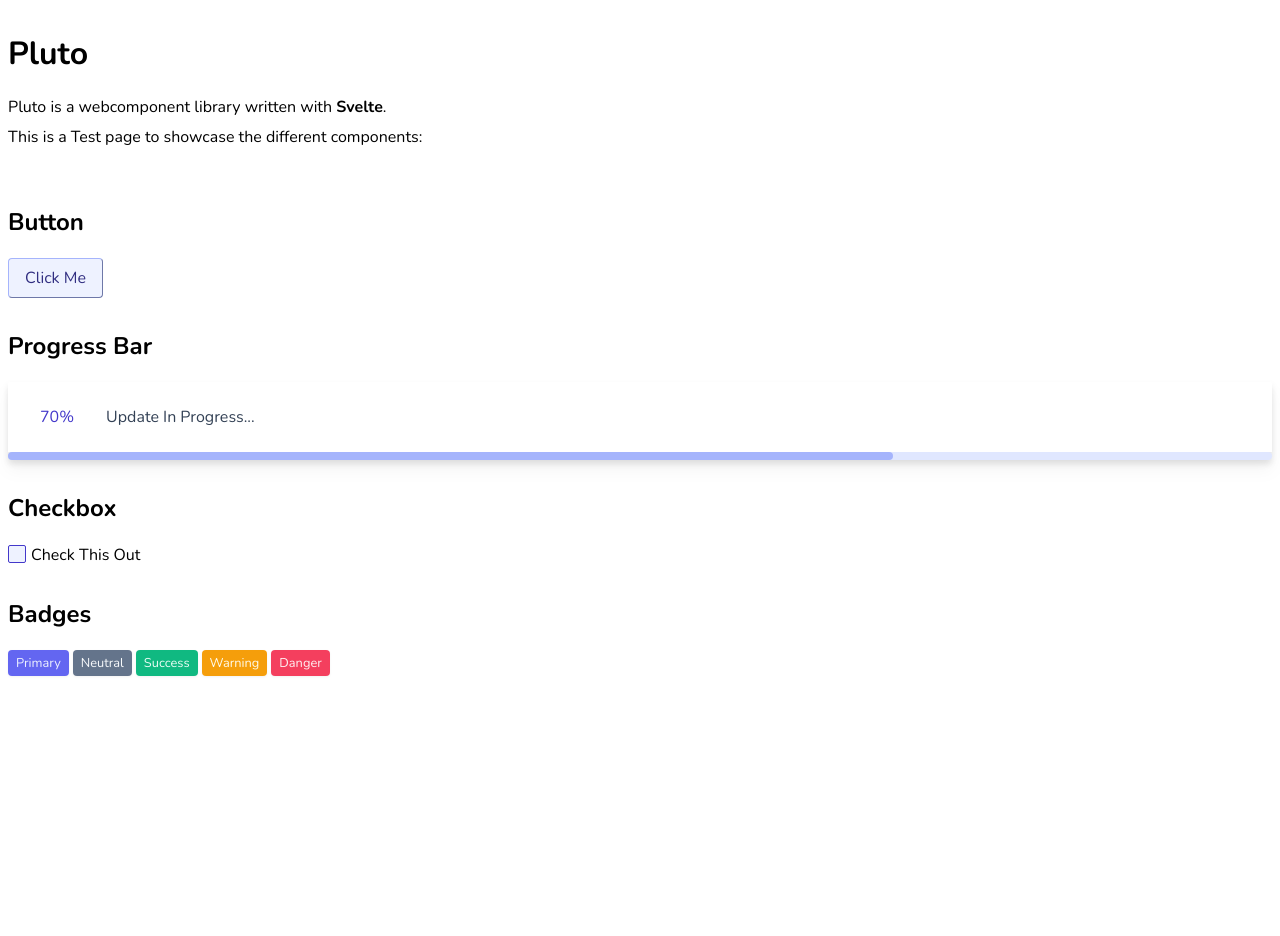
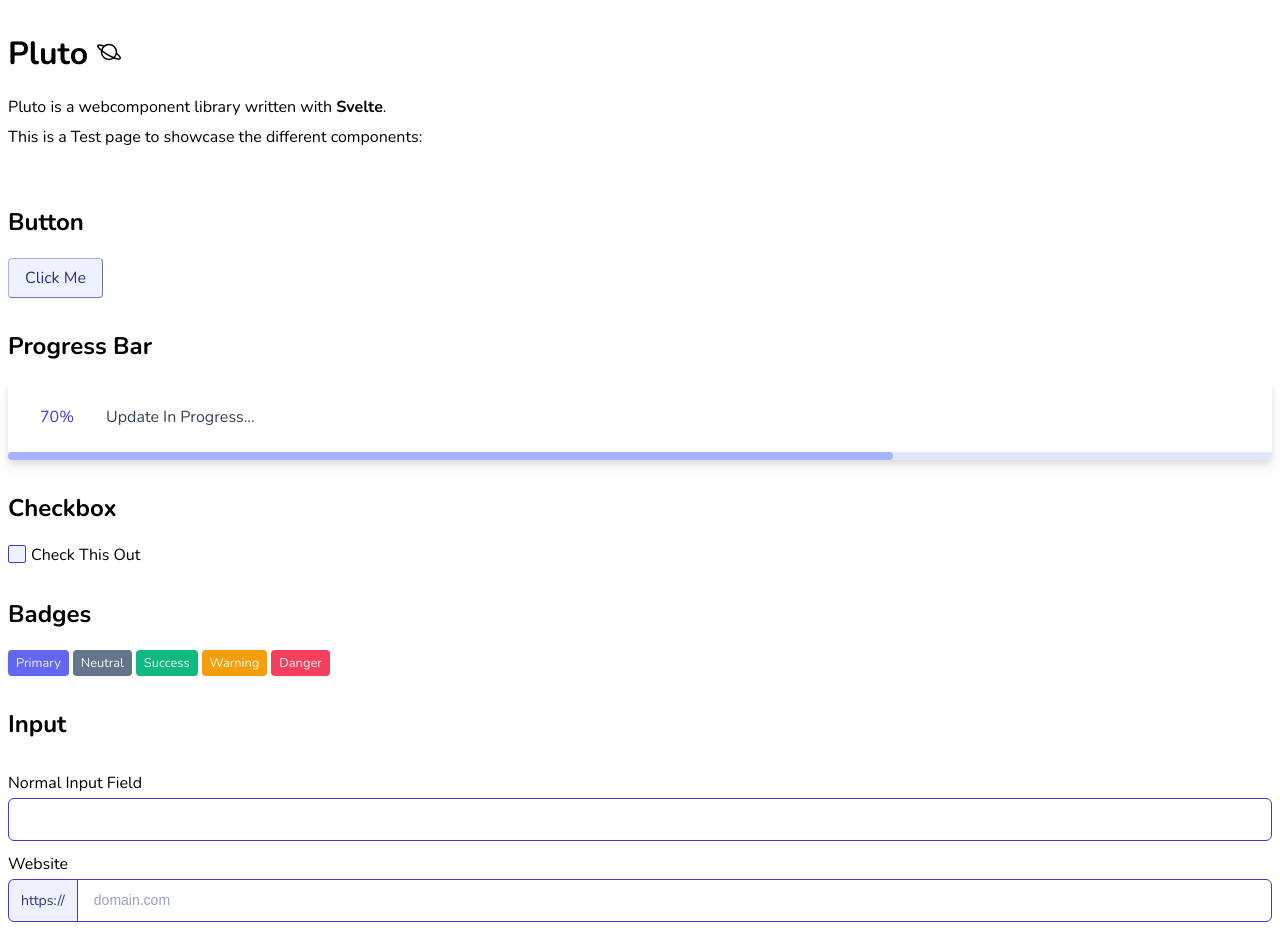
Before and after one commit to Ix76y/pluto, a SvelteKit app: page / in a window 1280 px wide. Shown: the top 936 px of the page. Before the commit the page ends 800 px from the top, so only its background shows below. Built offline with nearby package versions, Linux system fonts and the light colour scheme.

Commit message:
Adding input field component

```diff
--- a/src/lib/Badges.svelte
+++ b/src/lib/Badge.svelte
@@ -1,3 +1,5 @@
+<svelte:options tag="pl-badge" />
+
 <script lang="ts">
     /**
      * Set the variant to one of the following:
--- a/src/lib/Button.svelte
+++ b/src/lib/Button.svelte
@@ -1,3 +1,5 @@
+<svelte:options tag="pl-button" />
+
 <script>
     export let label = 'Click Me';
 </script>
@@ -22,13 +24,12 @@
 }
 
 .border-indigo-300 {
-  --tw-border-opacity: 1;
-  border-color: rgb(165 180 252 / var(--tw-border-opacity));
+  border-color: rgb(165 180 252);
 }
 
 .bg-indigo-50 {
   --tw-bg-opacity: 1;
-  background-color: rgb(238 242 255 / var(--tw-bg-opacity));
+  background-color: rgb(238 242 255);
 }
 
 .px-4 {
@@ -42,23 +43,19 @@
 }
 
 .text-indigo-900 {
-  --tw-text-opacity: 1;
-  color: rgb(49 46 129 / var(--tw-text-opacity));
+  color: rgb(49 46 129);
 }
 
 .hover\:border-indigo-400:hover {
-  --tw-border-opacity: 1;
-  border-color: rgb(129 140 248 / var(--tw-border-opacity));
+  border-color: rgb(129 140 248);
 }
 
 .hover\:bg-indigo-100:hover {
-  --tw-bg-opacity: 1;
-  background-color: rgb(224 231 255 / var(--tw-bg-opacity));
+  background-color: rgb(224 231 255);
 }
 
 .active\:bg-indigo-200:active {
-  --tw-bg-opacity: 1;
-  background-color: rgb(199 210 254 / var(--tw-bg-opacity));
+  background-color: rgb(199 210 254);
 }
 
 
--- a/src/lib/CheckBox.svelte
+++ b/src/lib/CheckBox.svelte
@@ -1,3 +1,5 @@
+<svelte:options tag="pl-checkbox" />
+
 <script lang="ts">
     /**
      * id for the input field and label
--- /dev/null
+++ b/src/lib/Input.svelte
@@ -0,0 +1,181 @@
+<script lang="ts">
+    /**
+     * Optional Label for input field
+     */
+    export let label: string = "Label";
+
+    /**
+     * ID for input field
+     */
+    export let inputID: string = "";
+
+    /**
+     * Input type, can be:
+     * - text
+     * - email
+     * - password
+     */
+    export let inputType: string = "text";
+
+    /**
+     * Label position, can be either: left or top, default is top
+    */
+    export let labelPosition: "left" | "top" = "top";
+
+    /**
+     * Prefix text; before input field
+    */
+    export let prefix: string = "";
+
+    /**
+     * Suffix text; after input field
+    */
+   export let suffix: string = "";
+
+   /**
+    * placeholder text
+   */
+  export let placeholder: string = "";
+
+  /**
+   * TODO: clearable labels, password types
+  */
+
+</script>
+
+<div class="pluto pluto-{labelPosition}">
+    {#if label}
+        <label for={inputID}>{label}</label>
+    {/if}
+    <!--<input type={inputType}
+        id={inputID}
+    />-->
+    <div class="form-group">
+        {#if prefix}
+            <span class="rounded-left">{prefix}</span>
+            <input class="form-field rounded-right" type={inputType} id={inputID} placeholder={placeholder}>
+        {:else if suffix}
+            <input class="form-field rounded-left" type={inputType} id={inputID} placeholder={placeholder}>
+            <span class="rounded-right">{suffix}</span>
+        {:else}
+            <input class="form-field form-field-none" type={inputType} id={inputID} placeholder={placeholder}>
+        {/if}
+    </div>
+</div>
+
+
+<style>
+@import url('https://fonts.googleapis.com/css2?family=Nunito:wght@200;300;400;500;600;700;800;900;1000&display=swap');
+
+:root {
+  --input-color: rgb(49 46 129); /*#99A3BA;*/
+  --input-border: rgb(67 56 202);
+  --input-background: #fff;
+  --input-placeholder: #99A3BA; /*;#CBD1DC*/
+  --input-border-focus: rgb(49 46 129);
+  --group-color: var(--input-color);
+  --group-border: var(--input-border);
+  --group-background: rgb(238 242 255);
+  --group-color-focus: #fff;
+  --group-border-focus: var(--input-border-focus);
+  --group-background-focus: rgb(129 140 248);
+}
+
+.form-field {
+  display: block;
+  width: 100%;
+  padding: 8px 16px;
+  line-height: 25px;
+  font-size: 14px;
+  border-radius: 6px;
+  -webkit-appearance: none;
+  color: var(--input-color);
+  border: 1px solid var(--input-border);
+  background: var(--input-background);
+  transition: border 0.3s ease;
+}
+.form-field::-moz-placeholder {
+  color: var(--input-placeholder);
+}
+.form-field:-ms-input-placeholder {
+  color: var(--input-placeholder);
+}
+.form-field::placeholder {
+  color: var(--input-placeholder);
+}
+.form-field:focus {
+  outline: none;
+  border-color: var(--input-border-focus);
+}
+
+.form-group {
+  position: relative;
+  display: flex;
+  width: 100%;
+}
+.form-group > span,
+.form-group .form-field {
+  white-space: nowrap;
+  display: block;
+}
+.rounded-right {
+    border-radius: 0 6px 6px 0;
+}
+
+.rounded-left {
+    border-radius: 6px 0 0 6px;
+}
+
+.form-field-none {
+    border-radius: 6px;
+}
+
+.form-group > span:not(:first-child),
+.form-group .form-field:not(:first-child) {
+  margin-left: -1px;
+}
+.form-group .form-field {
+  position: relative;
+  z-index: 1;
+  flex: 1 1 auto;
+  width: 1%;
+  margin-top: 0;
+  margin-bottom: 0;
+}
+.form-group > span {
+  text-align: center;
+  padding: 8px 12px;
+  font-size: 14px;
+  line-height: 25px;
+  color: var(--group-color);
+  background: var(--group-background);
+  border: 1px solid var(--group-border);
+  transition: background 0.3s ease, border 0.3s ease, color 0.3s ease;
+}
+.form-group:focus-within > span {
+  color: var(--group-color-focus);
+  background: var(--group-background-focus);
+  border-color: var(--group-border-focus);
+}
+
+
+.pluto {
+    font-family: 'Nunito', sans-serif;
+    font-size: 1em;
+    font-weight: normal;
+    padding-top:8px;
+}
+
+.pluto-left {
+    display: flex;
+    flex-direction: row;
+}
+
+label {
+    display: flex;
+    align-self: center;
+    padding: 4px 8px 4px 0px;
+}
+
+
+</style>
--- a/src/lib/ProgressBar.svelte
+++ b/src/lib/ProgressBar.svelte
@@ -1,3 +1,5 @@
+<svelte:options tag="pl-progressbar" />
+
 <script lang="ts">
     /**
      * Percentage between zero and 1 for 0% and 100%
--- a/src/lib/index.js
+++ b/src/lib/index.js
@@ -1 +1,5 @@
 // Reexport your entry components here
+import Badges from './Badge.svelte';
+import Button from './Button.svelte';
+import ProgressBar from './ProgressBar.svelte';
+import CheckBox from './CheckBox.svelte';
--- a/src/routes/+page.svelte
+++ b/src/routes/+page.svelte
@@ -1,10 +1,13 @@
 <script>
-    import Badges from '../lib/Badges.svelte';
+    import Badges from '../lib/Badge.svelte';
     import Button from '../lib/Button.svelte';
     import ProgressBar from '../lib/ProgressBar.svelte';
     import CheckBox from '../lib/CheckBox.svelte';
+    import Input from '../lib/Input.svelte';
 </script>
-<h1>Pluto</h1>
+<h1>Pluto
+    <svg xmlns="http://www.w3.org/2000/svg" width="24px" height="24px" viewBox="0 0 512 512"><path d="M413.48 284.46c58.87 47.24 91.61 89 80.31 108.55-17.85 30.85-138.78-5.48-270.1-81.15S.37 149.84 18.21 119c11.16-19.28 62.58-12.32 131.64 14.09" fill="none" stroke="currentColor" stroke-miterlimit="10" stroke-width="32"/><circle cx="256" cy="256" r="160" fill="none" stroke="currentColor" stroke-miterlimit="10" stroke-width="32"/></svg>
+</h1>
 <p>Pluto is a webcomponent library written with <strong>Svelte</strong>.</p>
 <p>This is a Test page to showcase the different components:</p>
 <br>
@@ -22,6 +25,21 @@
 <Badges variant="warning">Warning</Badges>
 <Badges variant="danger">Danger</Badges>
 
+<h2>Input</h2>
+<Input label="Normal Input Field"/>
+<Input label="Website" prefix="https://" placeholder="domain.com"/>
+<Input label="Email" suffix="@gmail.com" placeholder="Email"/>
+<Input label="Password:" labelPosition="left" inputType="password"/>
+<h2>In Progress</h2>
+<ul>
+    <li>Input</li>
+    <li>Card</li>
+    <li>Details</li>
+    <li>Radio Button</li>
+    <li>Switch</li>
+</ul>
+
+
 <style>
 @import url('https://fonts.googleapis.com/css2?family=Nunito:wght@200;300;400;500;600;700;800;900;1000&display=swap');
 
@@ -35,5 +53,9 @@
   margin: 8px 0px;
 }
 
+li {
+    font-family: 'Nunito', sans-serif;
+}
+
 
 </style>
--- a/svelte.config.js
+++ b/svelte.config.js
@@ -3,6 +3,10 @@
 
 /** @type {import('@sveltejs/kit').Config} */
 const config = {
+	// compiling the svelte components to reusable web components
+	//compilerOptions: {
+    //    customElement: true
+    //},
 	// Consult https://kit.svelte.dev/docs/integrations#preprocessors
 	// for more information about preprocessors
 	preprocess: vitePreprocess(),
```
Also changed, not shown: 2 other files (tests, documents, lock files or other folders).
